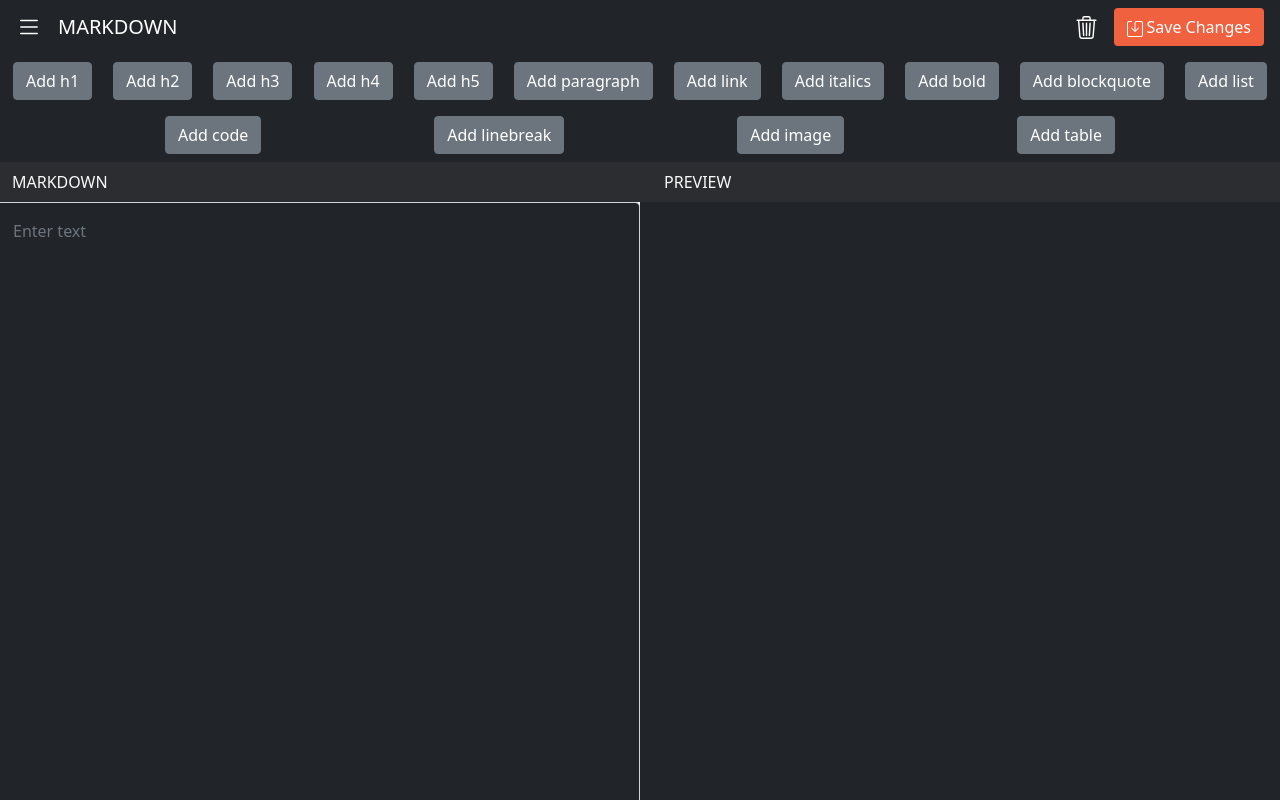
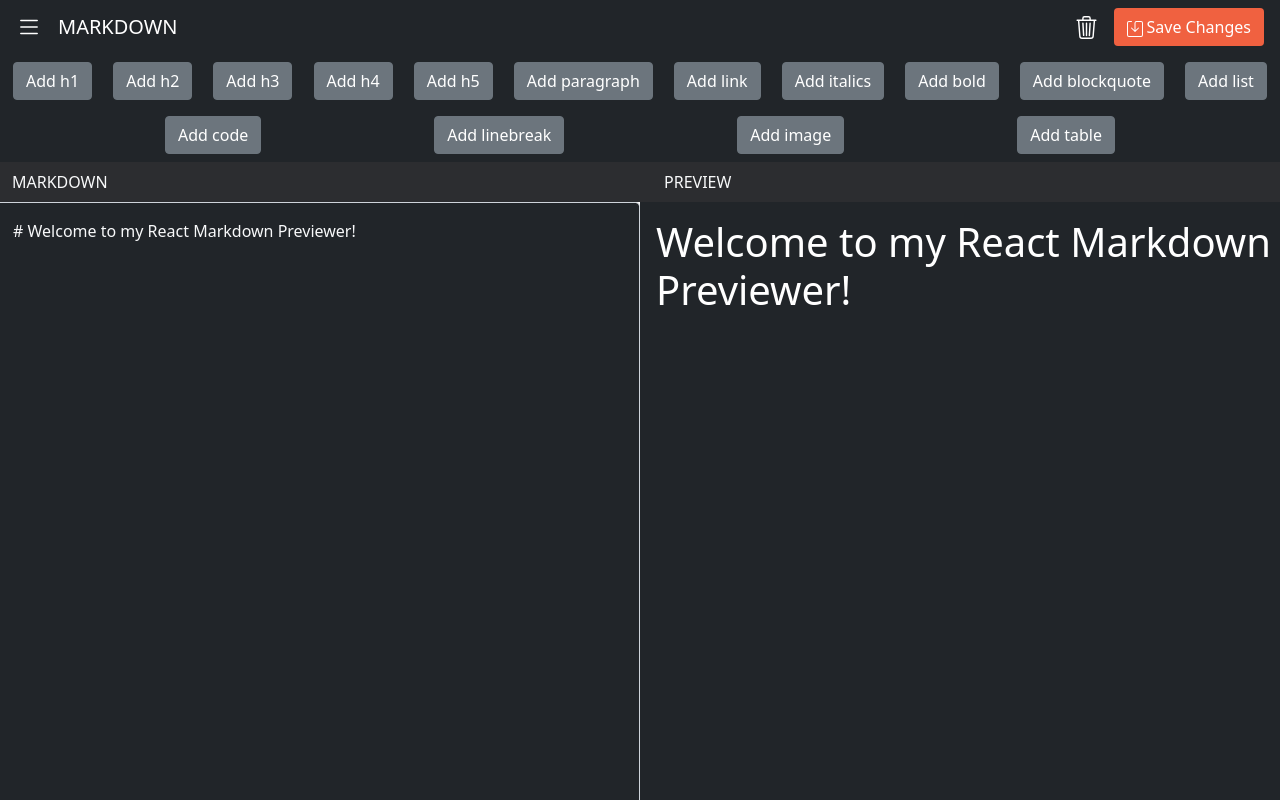
Before and after one commit to Zach-Trani/markdown-editor, a React (Create React App) app: page / in a window 1280 px wide. Shown: the top 800 px of the page. Built offline with nearby package versions, Linux system fonts and the light colour scheme.

Commit message:
fix: add default text that doesnt persist page first trash click

```diff
--- a/package.json
+++ b/package.json
@@ -9,6 +9,7 @@
     "bootstrap-icons": "^1.10.3",
     "clsx": "^1.2.1",
     "react": "^18.2.0",
+    "react-cookie": "^4.1.1",
     "react-dom": "^18.2.0",
     "react-markdown": "^8.0.5",
     "react-scripts": "5.0.1",
--- a/src/Components/Markdown/index.js
+++ b/src/Components/Markdown/index.js
@@ -5,6 +5,7 @@ import styles from "./markdown.module.scss";
 import AddButton from "../AddButton";
 import { markDownSyntax } from "../../Data/markDownSyntax";
 import NavBar from "../NavBar";
+import { useCookies } from "react-cookie";
 
 /**
  * Markdown component renders the side by side editor and preview windows allowing users to enter input and have it display to the DOM.
@@ -12,11 +13,26 @@ import NavBar from "../NavBar";
  * @return {*}
  */
 const Markdown = () => {
-  const [markDownText, setMarkDownText] = useState(localStorage.getItem("markDownText") || "");
+  const [markDownText, setMarkDownText] = useState(
+    localStorage.getItem("markDownText") || ""
+  );
+  const [cookies, setCookie] = useCookies(["pageLoad"]);
 
+  // Checks to see if the page has been loaded before. If it has, it will load the markdown text from local storage.
+  // If it has not, it will set the cookie and set the markdown text to the default text.
+  useEffect(() => {
+    if (cookies.pageLoad) {
+      console.log("cookies exist");
+      return setMarkDownText(localStorage.getItem("markDownText"));
+    }
+    console.log("cookies do not exist");
+    setCookie("pageLoad", true);
+    setMarkDownText("# Welcome to my React Markdown Previewer!");
+    // eslint-disable-next-line react-hooks/exhaustive-deps
+  }, []);
 
   useEffect(() => {
-    localStorage.setItem('markDownText', markDownText);
+    localStorage.setItem("markDownText", markDownText);
   }, [markDownText]);
 
   // Handles the change in the text area and updates the state.
@@ -33,7 +49,7 @@ const Markdown = () => {
 
   return (
     <>
-    <NavBar/>
+      <NavBar />
       <div className="d-flex flex-wrap justify-content-lg-evenly bg-dark">
         {markDownSyntax.map((el) => {
           return (
```
Also changed, not shown: 1 other file (tests, documents, lock files or other folders).
